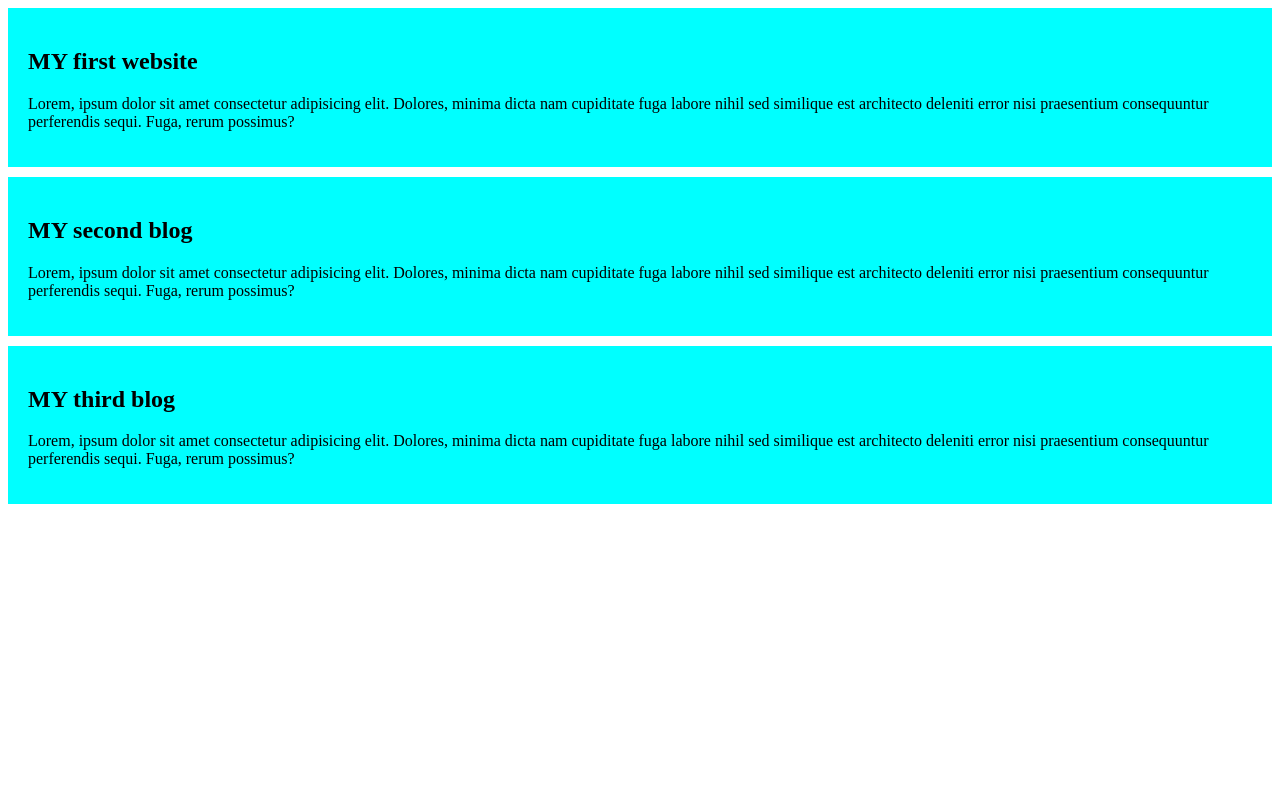
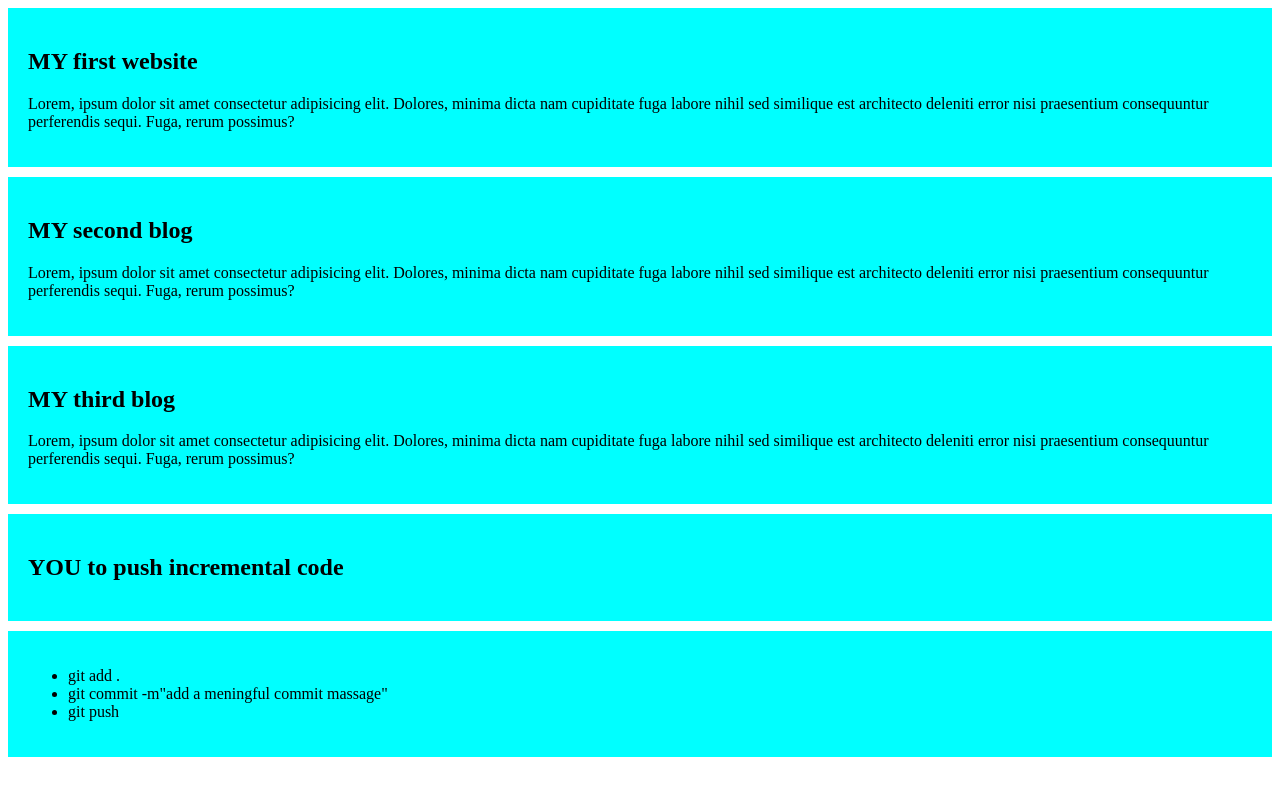
Before and after one commit to yayeasin01/my-simple-website, a plain HTML site: page index.html in a window 1280 px wide. Drawn offline with Linux system fonts and the light colour scheme.

Commit message:
added a list to code

```diff
--- a/index.html
+++ b/index.html
@@ -21,8 +21,15 @@
         <p>Lorem, ipsum dolor sit amet consectetur adipisicing elit. Dolores, minima dicta nam cupiditate fuga labore nihil sed similique est architecto deleniti error nisi praesentium consequuntur perferendis sequi. Fuga, rerum possimus?</p>
     </div>
 
-
-
+<div>
+    <h2>YOU to push incremental code</h2>
+</div>
+<div><ul>
+    <li>git add .</li>
+    <li>git commit -m"add a meningful commit massage"</li>
+    <li>git push</li>
+</ul>
+</div>
 
 </body>
 </html>
```
